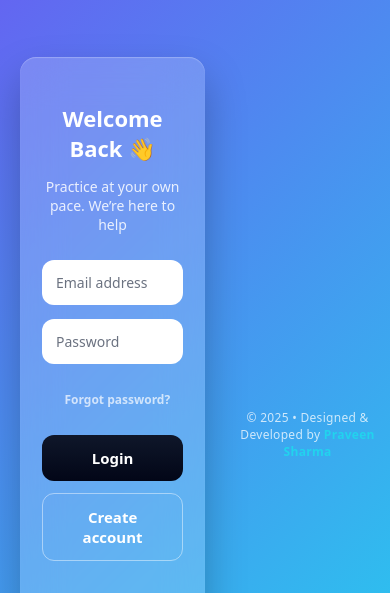
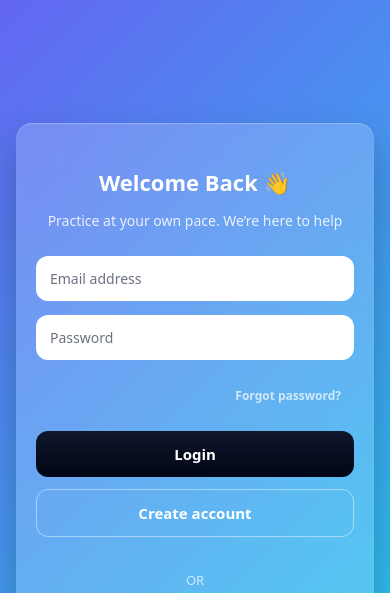
Before and after one commit to praveenkrwebdev/BraveVoice, a plain HTML site: page login.html in a window 390 px wide. Shown: the top 593 px of the page. Drawn offline with Linux system fonts and the light colour scheme; no server answers.

Commit message:
Update auth.css

```diff
--- a/css/auth.css
+++ b/css/auth.css
@@ -1,5 +1,5 @@
 /* =========================================================
-   GLOBAL RESET & BASE STYLES
+   RESET & BASE
    ========================================================= */
 * {
   box-sizing: border-box;
@@ -9,34 +9,27 @@
 html, body {
   margin: 0;
   padding: 0;
-  min-height: 100%;
+  width: 100%;
+  height: 100%;
 }
 
-/*
-  Body uses flex ONLY for background.
-  We do NOT use overflow:hidden to avoid mobile clipping.
-*/
+/* Background only – no flex here (important for mobile) */
 body {
   background: linear-gradient(135deg, #6366f1, #22d3ee);
-  display: flex;
-  justify-content: center;
-  align-items: center;
 }
 
 /* =========================================================
-   MAIN CONTAINER (HANDLES CENTERING SAFELY)
+   MAIN CONTAINER (CONTROLS CENTERING)
    ========================================================= */
 .auth-container {
   width: 100%;
   min-height: 100vh;
 
-  /* Center card */
   display: flex;
   justify-content: center;
   align-items: center;
 
-  /* Prevents edge cut on small screens */
-  padding: 20px;
+  padding: 16px;
 }
 
 /* =========================================================
@@ -45,29 +38,27 @@ body {
 .auth-card {
   width: 100%;
   max-width: 360px;
+  margin: 0 auto; /* 🔥 fixes left-shift bug */
 
   padding: 34px 32px;
   border-radius: 18px;
 
-  /* Glassmorphism background */
   background: rgba(255, 255, 255, 0.18);
   backdrop-filter: blur(22px);
   -webkit-backdrop-filter: blur(22px);
 
-  /* Depth */
   box-shadow:
     0 20px 40px rgba(0,0,0,0.25),
     inset 0 1px 1px rgba(255,255,255,0.25);
 
   color: white;
 
-  /* Entrance animation */
   animation: fadeSlideIn 0.8s ease forwards;
   transform: translateY(24px) scale(0.96);
   opacity: 0;
 }
 
-/* Card animation */
+/* Card entrance */
 @keyframes fadeSlideIn {
   to {
     transform: translateY(0) scale(1);
@@ -76,23 +67,23 @@ body {
 }
 
 /* =========================================================
-   HEADINGS & TEXT
+   TEXT
    ========================================================= */
 .auth-card h2 {
   text-align: center;
+  font-size: 22px;
   margin-bottom: 6px;
-  font-size: 22px;
 }
 
 .subtitle {
   text-align: center;
+  font-size: 14px;
   opacity: 0.85;
   margin-bottom: 26px;
-  font-size: 14px;
 }
 
 /* =========================================================
-   INPUT FIELDS
+   INPUTS
    ========================================================= */
 input {
   width: 100%;
@@ -111,14 +102,34 @@ input::placeholder {
   color: #6b7280;
 }
 
-/* Input focus glow */
 input:focus {
   box-shadow: 0 0 0 3px rgba(34, 211, 238, 0.5);
   transform: scale(1.01);
 }
 
 /* =========================================================
-   BUTTONS (BASE)
+   FORGOT PASSWORD
+   ========================================================= */
+.forgot {
+  width: 100%;
+  margin-bottom: 14px;
+
+  background: none;
+  border: none;
+  text-align: right;
+
+  color: rgba(255,255,255,0.7);
+  font-size: 12px;
+  cursor: pointer;
+}
+
+.forgot:hover {
+  color: #fff;
+  text-decoration: underline;
+}
+
+/* =========================================================
+   BUTTON BASE
    ========================================================= */
 button {
   width: 100%;
@@ -138,7 +149,7 @@ button {
 }
 
 /* =========================================================
-   PRIMARY BUTTON (LOGIN)
+   PRIMARY BUTTON
    ========================================================= */
 button.primary {
   background: linear-gradient(180deg, #0f172a, #020617);
@@ -146,20 +157,18 @@ button.primary {
   margin-bottom: 12px;
 }
 
-/* Hover */
 button.primary:hover {
+  transform: translateY(-1px);
   box-shadow: 0 10px 26px rgba(2,6,23,0.45);
-  transform: translateY(-1px);
 }
 
-/* Press */
 button.primary:active {
   transform: scale(0.97);
   box-shadow: 0 4px 12px rgba(2,6,23,0.35);
 }
 
 /* =========================================================
-   SECONDARY BUTTON (CREATE ACCOUNT)
+   SECONDARY BUTTON
    ========================================================= */
 button.secondary {
   background: transparent;
@@ -173,7 +182,17 @@ button.secondary:hover {
 }
 
 /* =========================================================
-   GOOGLE LOGIN BUTTON
+   DIVIDER
+   ========================================================= */
+.divider {
+  text-align: center;
+  margin: 16px 0;
+  font-size: 13px;
+  opacity: 0.7;
+}
+
+/* =========================================================
+   GOOGLE BUTTON
    ========================================================= */
 button.google {
   background: white;
@@ -183,8 +202,6 @@ button.google {
   align-items: center;
   justify-content: center;
   gap: 12px;
-
-  font-weight: 600;
 }
 
 button.google img {
@@ -197,79 +214,35 @@ button.google:hover {
 }
 
 /* =========================================================
-   GLOBAL BUTTON EFFECT
-   ========================================================= */
-button:hover {
-  transform: translateY(-1px);
-  box-shadow: 0 10px 22px rgba(0,0,0,0.25);
-}
-
-/* =========================================================
-   DIVIDER (OR)
-   ========================================================= */
-.divider {
-  text-align: center;
-  margin: 16px 0;
-  opacity: 0;
-  font-size: 13px;
-  animation: fadeIn 1.2s ease forwards;
-}
-
-@keyframes fadeIn {
-  to { opacity: 0.7; }
-}
-
-/* =========================================================
    ERROR MESSAGE
    ========================================================= */
 .error {
+  min-height: 16px;
   margin-top: 14px;
+  text-align: center;
+  font-size: 13px;
   color: #fecaca;
-  font-size: 13px;
-  text-align: center;
-  min-height: 16px;
-}
-
-/* =========================================================
-   FORGOT PASSWORD LINK
-   ========================================================= */
-.forgot {
-  background: none;
-  border: none;
-  color: rgba(255,255,255,0.7);
-  font-size: 12px;
-  text-align: right;
-  width: 100%;
-  margin-bottom: 14px;
-  cursor: pointer;
-}
-
-.forgot:hover {
-  color: #ffffff;
-  text-decoration: underline;
-  background: none;
-  box-shadow: none;
 }
 
 /* =========================================================
    FOOTER (MOBILE SAFE)
    ========================================================= */
 .auth-footer {
+  width: 100%;
+  margin-top: 22px;
+
   text-align: center;
   font-size: 12px;
   color: rgba(255,255,255,0.75);
-  letter-spacing: 0.3px;
-  margin-top: 24px;
 }
 
 .auth-footer a {
   color: #22d3ee;
+  font-weight: 600;
   text-decoration: none;
-  font-weight: 600;
 }
 
 .auth-footer a:hover {
-  opacity: 0.85;
   text-decoration: underline;
 }
 
@@ -277,20 +250,25 @@ button:hover {
    DESKTOP ONLY FIXED FOOTER
    ========================================================= */
 @media (min-width: 768px) {
+  body {
+    display: flex;
+    justify-content: center;
+    align-items: center;
+  }
+
   .auth-footer {
     position: fixed;
     bottom: 14px;
     left: 0;
-    width: 100%;
   }
 }
 
 /* =========================================================
-   MOBILE OPTIMIZATION
+   MOBILE POLISH
    ========================================================= */
 @media (max-width: 480px) {
   .auth-card {
-    padding: 28px 22px;
+    padding: 26px 20px;
     border-radius: 16px;
   }
 }
```
